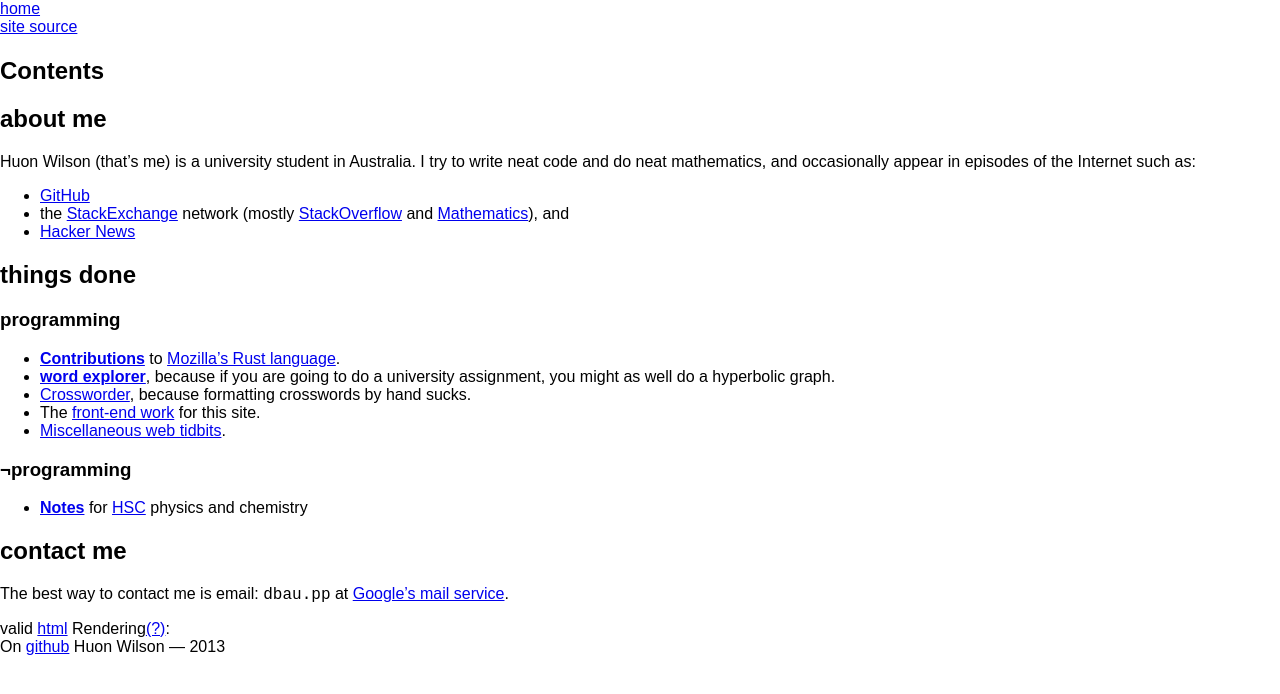
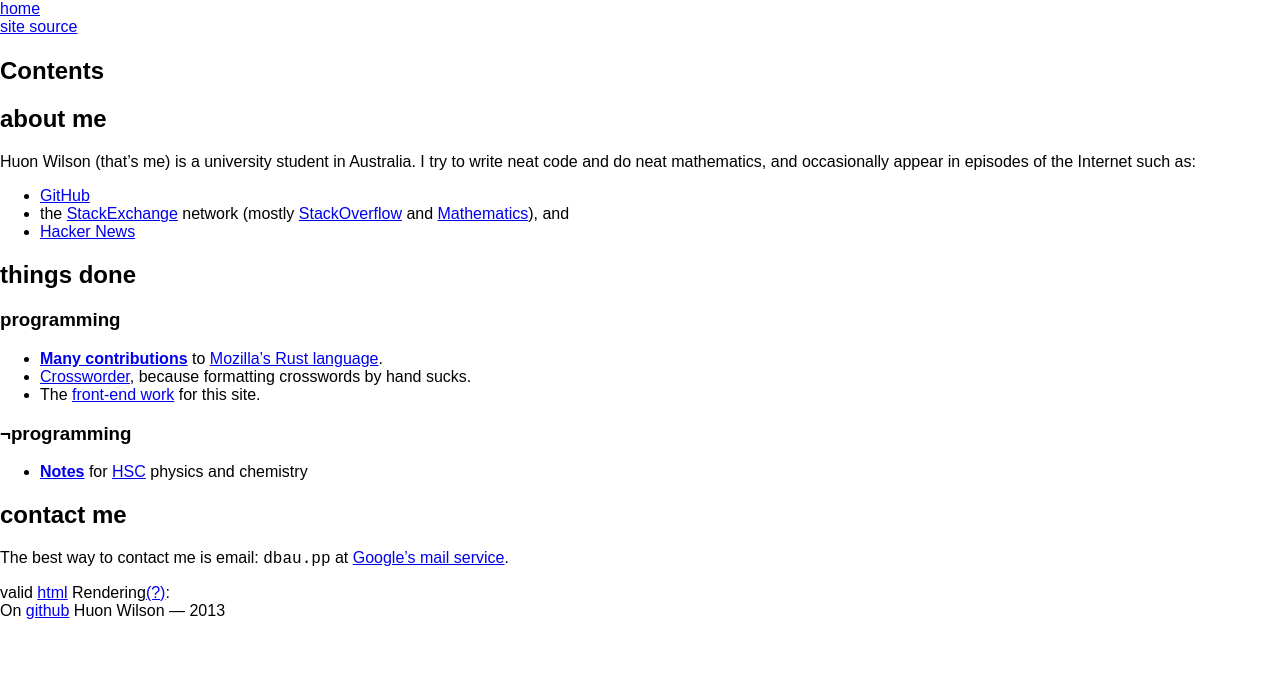
Before and after one commit to huonw/huonw.github.io, a Jekyll site: the page built from index.md, in a window 1280 px wide. Shown: the top 694 px of the page. Built offline with Jekyll 4.4.1, drawn with Linux system fonts in a browser that asks for light colours; comment, search, counter and statistics services are not loaded.

Commit message:
Update for death of USyd website.

```diff
--- a/index.md
+++ b/index.md
@@ -23,15 +23,11 @@ episodes of the Internet such as:
 ## things done
 
 ### programming
-- **[Contributions](https://github.com/mozilla/rust/commits?author=huonw)**
+- **[Many contributions](https://github.com/mozilla/rust/commits?author=huonw)**
   to [Mozilla's Rust language](https://github.com/mozilla/rust).
-- **[word explorer](http://www.ug.it.usyd.edu.au/~hwil7821/assignment3/form.html)**,
-  because if you are going to do a university assignment, you might as
-  well do a hyperbolic graph.
 - [Crossworder](https://github.com/huonw/crossworder), because
   formatting crosswords by hand sucks.
 - The [front-end work](https://github.com/huonw/huonw.github.io) for this site.
-- [Miscellaneous web tidbits](http://www.ug.it.usyd.edu.au/~hwil7821/).
 
 ### &not;programming
 {:title="not programming"}
```
